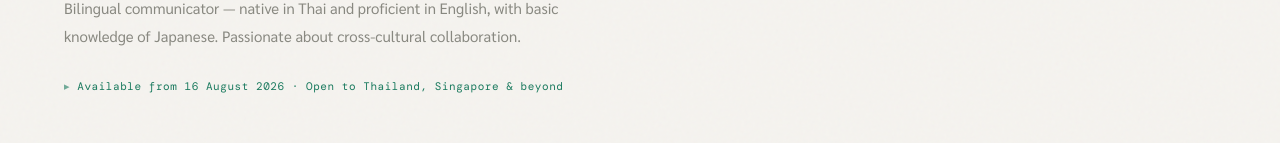
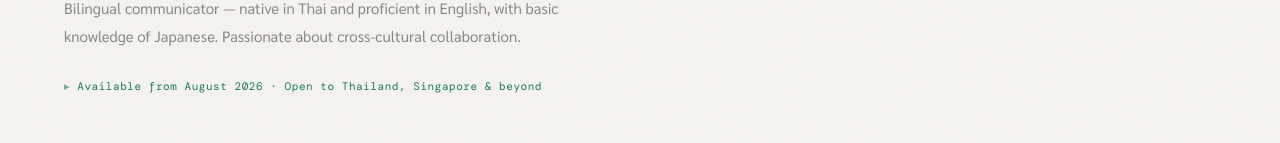
Before and after one commit to wlao034/portfolio, a Next.js app: page / in a window 1280 px wide. Shown: the part 616-759 px from the top of the page. Built offline with nearby package versions, Linux system fonts and the light colour scheme.

Commit message:
Update page.tsx

```diff
--- a/app/page.tsx
+++ b/app/page.tsx
@@ -467,7 +467,7 @@ const content = {
     heroName: 'Waraitip Laosangprateep',
     heroBio1: "Master's in Medical Engineering at University of Auckland, with a foundation in Chemical Engineering from Thammasat University (SIIT). Research experience across New Zealand, Taiwan, and Thailand.",
     heroBio2: 'Bilingual communicator — native in Thai and proficient in English, with basic knowledge of Japanese. Passionate about cross-cultural collaboration.',
-    heroAvail: 'Available from 16 August 2026 · Open to Thailand, Singapore & beyond',
+    heroAvail: 'Available from August 2026 · Open to Thailand, Singapore & beyond',
     heroBtn1: 'View my work →',
     heroBtn2: 'Get in touch',
     stats: [
```
